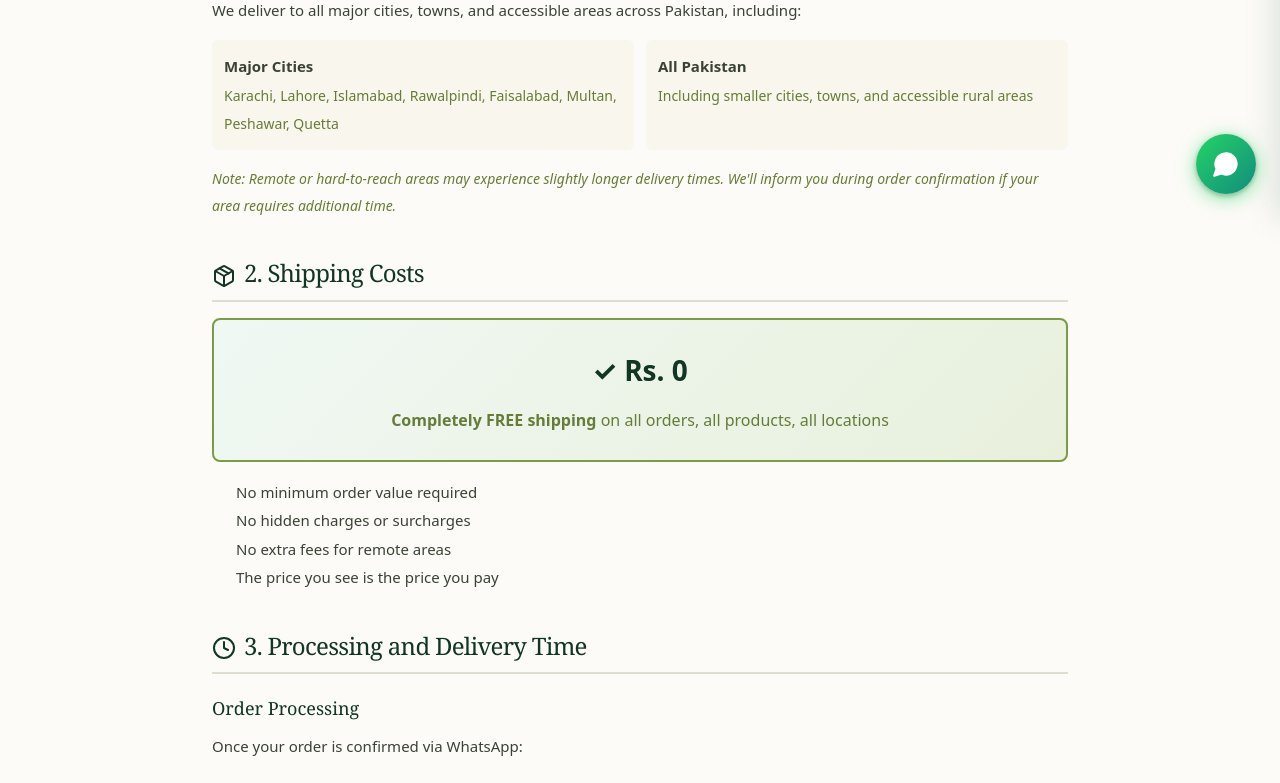
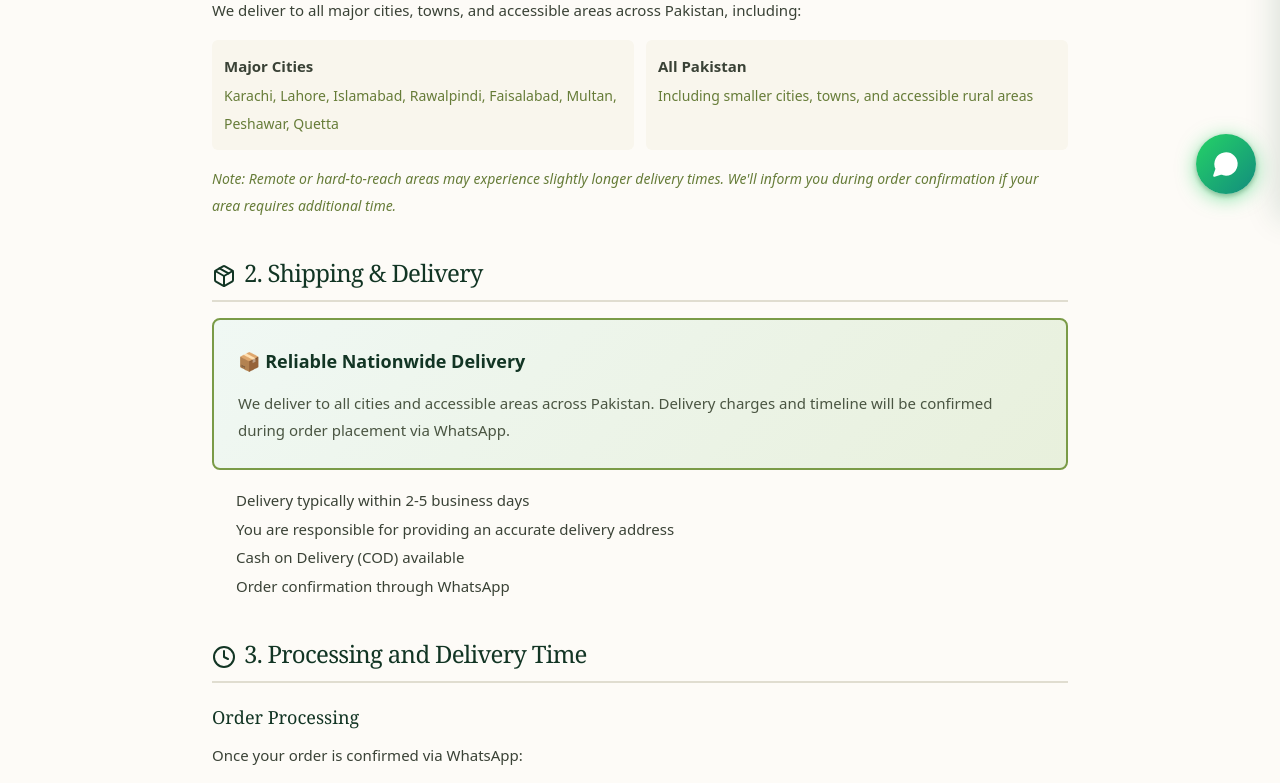
Before and after one commit to Nabeelalam007/Waziristaninaturals, a Next.js app: page /shipping-policy in a window 1280 px wide. Shown: the part 582-1365 px from the top of the page. Built offline with nearby package versions, Linux system fonts and the light colour scheme.

Commit message:
Update shipping policy page to remove free delivery section

```diff
--- a/src/app/shipping-policy/page.tsx
+++ b/src/app/shipping-policy/page.tsx
@@ -101,28 +101,27 @@ export default function ShippingPolicyPage() {
               paddingBottom: '12px'
             }}>
               <Package size={24} style={{ display: 'inline', marginRight: '8px', verticalAlign: 'middle' }} />
-              2. Shipping Costs
+              2. Shipping & Delivery
             </h2>
             <div style={{
               padding: '24px',
               background: 'linear-gradient(135deg, #f0f8f4 0%, #e8f0dc 100%)',
               borderRadius: '8px',
               border: '2px solid #7a9b47',
-              marginTop: '16px',
-              textAlign: 'center'
+              marginTop: '16px'
             }}>
-              <p style={{ fontSize: '28px', fontWeight: '700', color: '#123524', margin: '0 0 8px 0' }}>
-                ✓ Rs. 0
+              <p style={{ fontSize: '18px', fontWeight: '600', color: '#123524', margin: '0 0 12px 0' }}>
+                📦 Reliable Nationwide Delivery
               </p>
-              <p style={{ fontSize: '16px', color: '#667C38', margin: 0 }}>
-                <strong>Completely FREE shipping</strong> on all orders, all products, all locations
+              <p style={{ fontSize: '15px', color: '#4a5542', lineHeight: '1.8', margin: 0 }}>
+                We deliver to all cities and accessible areas across Pakistan. Delivery charges and timeline will be confirmed during order placement via WhatsApp.
               </p>
             </div>
             <ul style={{ marginLeft: '24px', marginTop: '16px', marginBottom: '16px' }}>
-              <li>No minimum order value required</li>
-              <li>No hidden charges or surcharges</li>
-              <li>No extra fees for remote areas</li>
-              <li>The price you see is the price you pay</li>
+              <li>Delivery typically within 2-5 business days</li>
+              <li>You are responsible for providing an accurate delivery address</li>
+              <li>Cash on Delivery (COD) available</li>
+              <li>Order confirmation through WhatsApp</li>
             </ul>
           </div>
 
```
